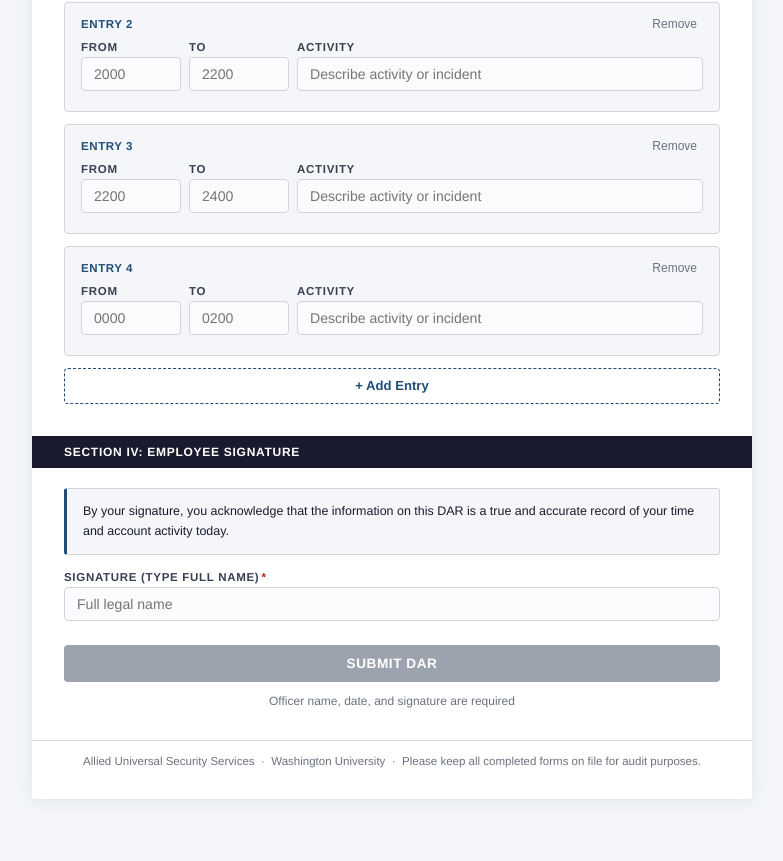
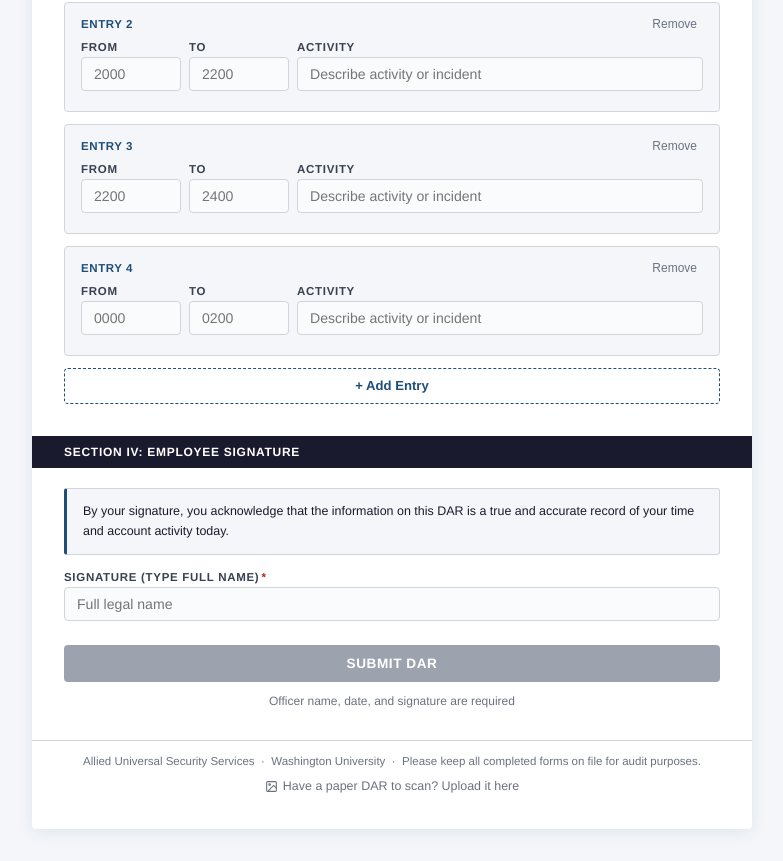
Before and after one commit to granarkillus/dar, a Next.js app: page / in a window 1280 px wide. Shown: the part 813-1674 px from the top of the page, without its empty margins (248-1031 px from the left). Before the commit the page ends 1644 px from the top, so only its background shows below. Built offline with nearby package versions, Linux system fonts and the light colour scheme.

Commit message:
Update page.tsx

```diff
--- a/app/page.tsx
+++ b/app/page.tsx
@@ -282,6 +282,15 @@ export default function DARForm() {
           <div style={{ borderTop: `1px solid ${BORDER}`, marginTop: "2rem", padding: "0.85rem 2rem 0", fontSize: "0.72rem", color: MUTED, textAlign: "center" }}>
             Allied Universal Security Services &nbsp;·&nbsp; Washington University &nbsp;·&nbsp; Please keep all completed forms on file for audit purposes.
           </div>
+
+          <div style={{ padding: "0.75rem 2rem 0", textAlign: "center" }}>
+            <a href="/scan" style={{ fontSize: "0.78rem", color: MUTED, textDecoration: "none", display: "inline-flex", alignItems: "center", gap: 5 }}>
+              <svg width="13" height="13" viewBox="0 0 24 24" fill="none" stroke="currentColor" strokeWidth="2" strokeLinecap="round" strokeLinejoin="round">
+                <rect x="3" y="3" width="18" height="18" rx="2"/><circle cx="8.5" cy="8.5" r="1.5"/><polyline points="21 15 16 10 5 21"/>
+              </svg>
+              Have a paper DAR to scan? Upload it here
+            </a>
+          </div>
         </div>
       </div>
     </div>
```
